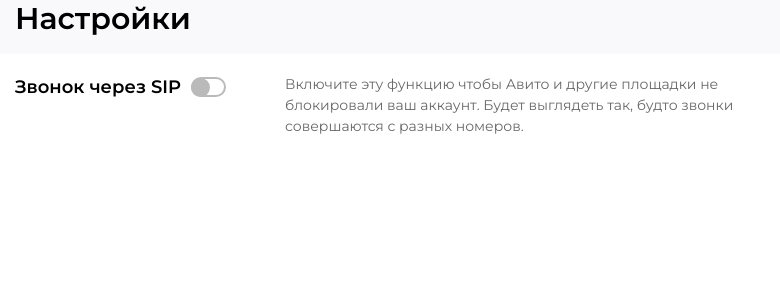
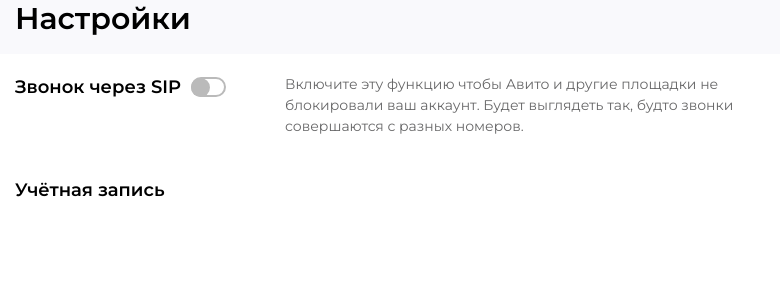
Before and after one commit to voodoobat/av-t, a Nuxt app: page / in a window 1280 px wide. Shown: the top 300 px of the page, without its empty margins (0-780 px from the left). Built offline with nearby package versions, Linux system fonts and the light colour scheme.

Commit message:
refactor LayoutWideSection

```diff
--- a/components/layout/LayoutWideSection.vue
+++ b/components/layout/LayoutWideSection.vue
@@ -1,6 +1,12 @@
 <template>
   <div class="wide-section">
-    <div class="wide-section__header" :class="headerModifiers">
+    <div
+      class="wide-section__header"
+      :class="{
+        'is-flex': isFlexHeader,
+        'is-mobile-hidden': isMobileHiddenHeader
+      }"
+    >
       <div v-if="heading" class="wide-section__heading">
         {{ heading }}
       </div>
@@ -18,9 +24,13 @@ defineProps({
     type: String,
     default: ''
   },
-  headerModifiers: {
-    type: Array,
-    default: () => []
+  isFlexHeader: {
+    type: Boolean,
+    default: false
+  },
+  isMobileHiddenHeader: {
+    type: Boolean,
+    default: false
   }
 })
 </script>
--- a/pages/index.vue
+++ b/pages/index.vue
@@ -6,7 +6,7 @@
           <LayoutWideSection
             class="settings-section__subsection"
             heading="Звонок через SIP"
-            :header-modifiers="['is-flex']"
+            is-flex-header
           >
             <template #header>
               <BaseSwitcher class="settings-section__switcher" is-thin />
@@ -17,6 +17,13 @@
               </p>
             </div>
           </LayoutWideSection>
+          <LayoutWideSection
+            class="settings-section__subsection"
+            heading="Учётная запись"
+            is-mobile-hidden-header
+          >
+
+          </LayoutWideSection>
         </div>
       </div>
     </PageContainer>
```
